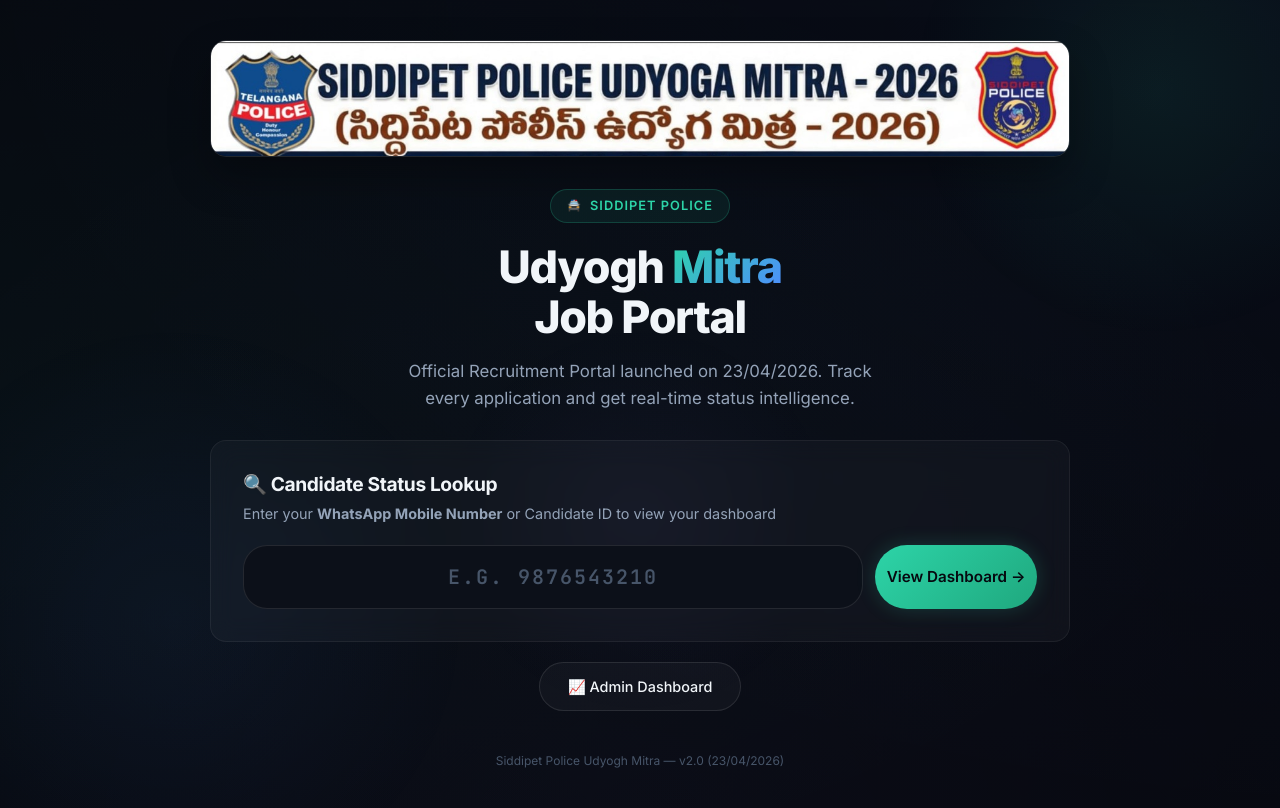
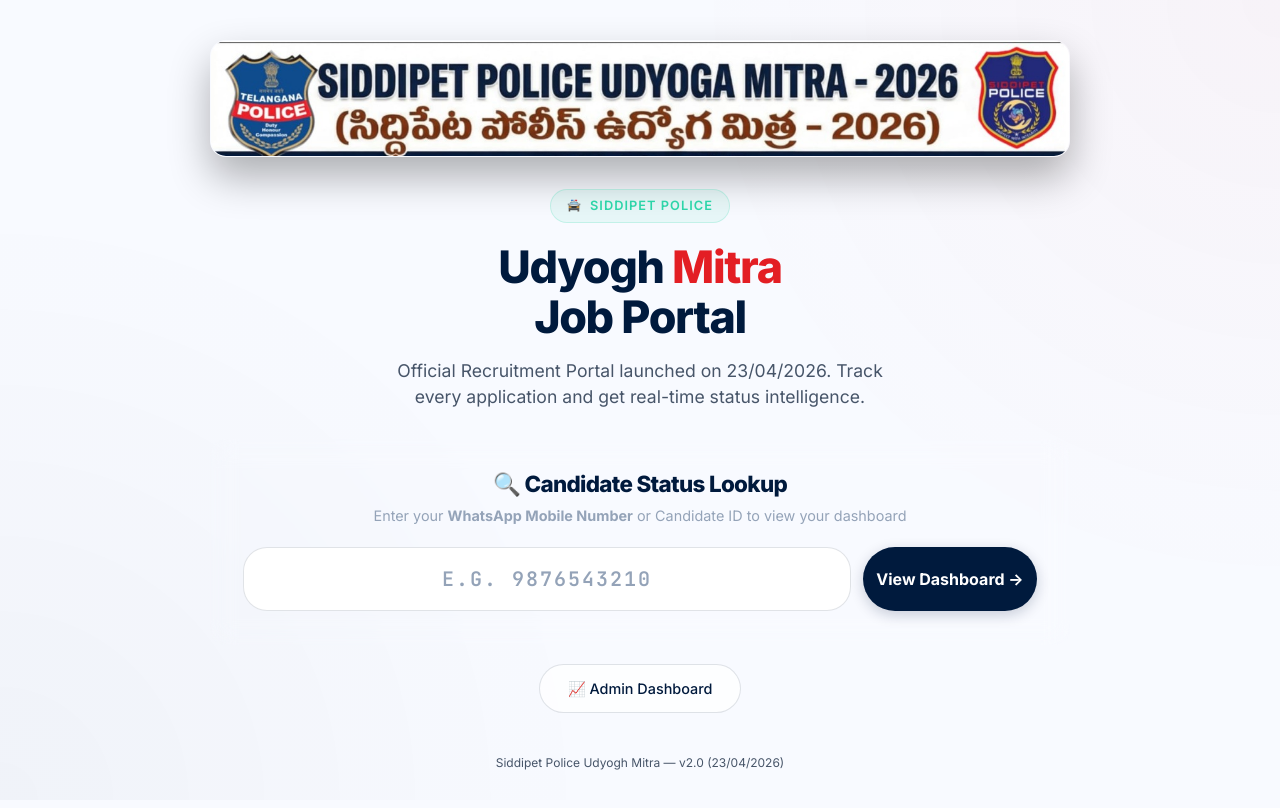
Before and after one commit to GOODBOYKITTU272/Police-job-mela, a Next.js app: page / in a window 1280 px wide. Shown: the top 808 px of the page. Built offline with nearby package versions, Linux system fonts and the light colour scheme.

Commit message:
Design Update: Official Siddipet Police Light Mode UI

```diff
--- a/src/app/globals.css
+++ b/src/app/globals.css
@@ -13,38 +13,33 @@
 
 /* ── Design Tokens ──────────────────────────────────────────── */
 :root {
-  /* Background layers */
-  --bg-base: #06080f;
-  --bg-surface: #0c1019;
-  --bg-elevated: #121824;
-  --bg-hover: #1a2235;
-  --bg-glass: rgba(255, 255, 255, 0.03);
-  --bg-glass-hover: rgba(255, 255, 255, 0.06);
+  /* Background layers - Official Light Mode */
+  --bg-base: #f8faff;
+  --bg-surface: #ffffff;
+  --bg-elevated: #f1f5f9;
+  --bg-hover: #eef2f6;
+  --bg-glass: rgba(255, 255, 255, 0.7);
+  --bg-glass-hover: rgba(255, 255, 255, 0.9);
 
-  /* Accent colors */
-  --accent-teal: #2dd4a8;
-  --accent-teal-glow: rgba(45, 212, 168, 0.15);
-  --accent-blue: #4f8cff;
-  --accent-blue-glow: rgba(79, 140, 255, 0.15);
-  --accent-purple: #a78bfa;
-  --accent-purple-glow: rgba(167, 139, 250, 0.15);
-  --accent-amber: #f59e0b;
-  --accent-amber-glow: rgba(245, 158, 11, 0.15);
-  --accent-red: #ef4444;
-  --accent-red-glow: rgba(239, 68, 68, 0.15);
-  --accent-green: #22c55e;
-  --accent-green-glow: rgba(34, 197, 94, 0.15);
+  /* Official Department Colors */
+  --accent-navy: #001A3D; /* From the banner text */
+  --accent-navy-glow: rgba(0, 26, 61, 0.08);
+  --accent-red: #E31E24;  /* From the logo */
+  --accent-red-glow: rgba(227, 30, 36, 0.1);
+  --accent-gold: #c5a059; /* Official emblem gold */
+  --accent-gold-glow: rgba(197, 160, 89, 0.15);
+  --accent-teal: #001A3D; /* Replaced with Navy */
 
-  /* Text */
-  --text-primary: #f1f5f9;
-  --text-secondary: #94a3b8;
+  /* Text - High Contrast for Official look */
+  --text-primary: #001A3D;
+  --text-secondary: #475569;
   --text-muted: #64748b;
-  --text-dim: #475569;
+  --text-dim: #94a3b8;
 
-  /* Borders */
-  --border-subtle: rgba(255, 255, 255, 0.06);
-  --border-default: rgba(255, 255, 255, 0.1);
-  --border-accent: rgba(45, 212, 168, 0.3);
+  /* Borders - Subdued Navy */
+  --border-subtle: rgba(0, 26, 61, 0.06);
+  --border-default: rgba(0, 26, 61, 0.12);
+  --border-accent: rgba(0, 26, 61, 0.3);
 
   /* Radius */
   --radius-sm: 8px;
@@ -53,11 +48,11 @@
   --radius-xl: 24px;
   --radius-full: 9999px;
 
-  /* Shadows */
-  --shadow-sm: 0 1px 2px rgba(0,0,0,0.3);
-  --shadow-md: 0 4px 12px rgba(0,0,0,0.4);
-  --shadow-lg: 0 8px 30px rgba(0,0,0,0.5);
-  --shadow-glow-teal: 0 0 20px rgba(45, 212, 168, 0.2);
+  /* Shadows - Cleaner for Light Mode */
+  --shadow-sm: 0 1px 3px rgba(0,26,61,0.1);
+  --shadow-md: 0 4px 12px rgba(0,26,61,0.08);
+  --shadow-lg: 0 12px 40px rgba(0,26,61,0.12);
+  --shadow-glow-teal: 0 0 20px rgba(0, 26, 61, 0.1);
   --shadow-glow-blue: 0 0 20px rgba(79, 140, 255, 0.2);
 
   /* Transitions */
@@ -86,53 +81,44 @@
   overflow-x: hidden;
 }
 
-/* ── Animated Background ────────────────────────────────────── */
+/* ── Official Background ────────────────────────────────────── */
 body::before {
   content: '';
   position: fixed;
-  top: -50%;
-  left: -50%;
-  width: 200%;
-  height: 200%;
+  top: 0;
+  left: 0;
+  width: 100%;
+  height: 100%;
   background:
-    radial-gradient(ellipse at 20% 50%, rgba(45, 212, 168, 0.04) 0%, transparent 50%),
-    radial-gradient(ellipse at 80% 20%, rgba(79, 140, 255, 0.04) 0%, transparent 50%),
-    radial-gradient(ellipse at 50% 80%, rgba(167, 139, 250, 0.03) 0%, transparent 50%);
-  animation: backgroundDrift 25s ease-in-out infinite alternate;
+    radial-gradient(circle at 100% 0%, rgba(227, 30, 36, 0.03) 0%, transparent 40%),
+    radial-gradient(circle at 0% 100%, rgba(0, 26, 61, 0.03) 0%, transparent 40%);
   pointer-events: none;
   z-index: -1;
 }
 
-@keyframes backgroundDrift {
-  0% { transform: translate(0, 0) rotate(0deg); }
-  50% { transform: translate(-3%, 2%) rotate(1deg); }
-  100% { transform: translate(2%, -2%) rotate(-1deg); }
-}
-
 /* ── Typography ─────────────────────────────────────────────── */
 h1, h2, h3, h4, h5, h6 {
-  font-weight: 700;
-  letter-spacing: -0.02em;
-  line-height: 1.2;
+  font-weight: 800;
+  color: var(--accent-navy);
+  letter-spacing: -0.03em;
+  line-height: 1.1;
 }
 
 h1 { font-size: 2.5rem; }
 h2 { font-size: 1.75rem; }
 h3 { font-size: 1.25rem; }
 
-/* ── Glass Card ─────────────────────────────────────────────── */
+/* ── Official Card ─────────────────────────────────────────── */
 .glass-card {
-  background: var(--bg-glass);
-  backdrop-filter: blur(12px);
-  -webkit-backdrop-filter: blur(12px);
-  border: 1px solid var(--border-subtle);
+  background: var(--bg-surface);
+  border: 1px solid var(--border-default);
   border-radius: var(--radius-lg);
   transition: all var(--transition-base);
+  box-shadow: var(--shadow-sm);
 }
 
 .glass-card:hover {
-  background: var(--bg-glass-hover);
-  border-color: var(--border-default);
+  border-color: var(--accent-navy);
   box-shadow: var(--shadow-md);
 }
 
@@ -142,23 +128,24 @@
   align-items: center;
   justify-content: center;
   gap: 8px;
-  padding: 12px 28px;
-  background: linear-gradient(135deg, var(--accent-teal), #1fa87e);
-  color: #06080f;
+  padding: 14px 32px;
+  background: var(--accent-navy);
+  color: #ffffff;
   font-family: var(--font-sans);
-  font-weight: 600;
-  font-size: 0.95rem;
+  font-weight: 700;
+  font-size: 1rem;
   border: none;
   border-radius: var(--radius-full);
   cursor: pointer;
   transition: all var(--transition-base);
   text-decoration: none;
-  box-shadow: var(--shadow-glow-teal);
+  box-shadow: 0 4px 14px rgba(0, 26, 61, 0.2);
 }
 
 .btn-primary:hover {
   transform: translateY(-2px);
-  box-shadow: 0 0 30px rgba(45, 212, 168, 0.35);
+  background: #002b66;
+  box-shadow: 0 6px 20px rgba(0, 26, 61, 0.3);
 }
 
 .btn-primary:active {
--- a/src/app/page.tsx
+++ b/src/app/page.tsx
@@ -16,11 +16,6 @@
 
   return (
     <div style={styles.page}>
-      {/* Decorative orbs */}
-      <div style={styles.orb1} />
-      <div style={styles.orb2} />
-      <div style={styles.orb3} />
-
       <main style={styles.main}>
         {/* Official Banner */}
         <div className="animate-fade-in" style={styles.bannerWrap}>
@@ -113,7 +108,6 @@
     alignItems: "center",
     justifyContent: "center",
     position: "relative",
-    overflow: "hidden",
     padding: "40px 16px",
   },
   orb1: {
@@ -199,15 +193,13 @@
     marginBottom: "16px",
   },
   headingAccent: {
-    background: "linear-gradient(135deg, #2dd4a8, #4f8cff)",
-    WebkitBackgroundClip: "text",
-    WebkitTextFillColor: "transparent",
+    color: "#E31E24",
   },
   subheading: {
-    fontSize: "1.05rem",
-    color: "#94a3b8",
-    lineHeight: 1.6,
-    maxWidth: "480px",
+    fontSize: "1.1rem",
+    color: "#475569",
+    lineHeight: 1.5,
+    maxWidth: "500px",
     margin: "0 auto",
   },
   lookupCard: {
@@ -215,12 +207,14 @@
     border: "1px solid rgba(255,255,255,0.06)",
     borderRadius: "16px",
     padding: "32px",
+    textAlign: "center",
     backdropFilter: "blur(12px)",
   },
   cardTitle: {
-    fontSize: "1.2rem",
-    fontWeight: 700,
-    marginBottom: "6px",
+    fontSize: "1.4rem",
+    fontWeight: 800,
+    marginBottom: "8px",
+    color: "#001A3D",
   },
   cardSub: {
     fontSize: "0.9rem",
```
Also changed, not shown: src/app/candidate/[cid]/page.tsx (+28 -12 lines).
